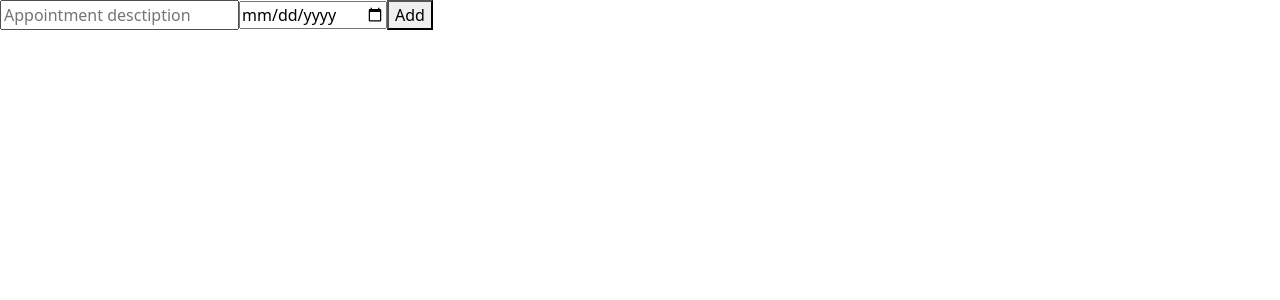
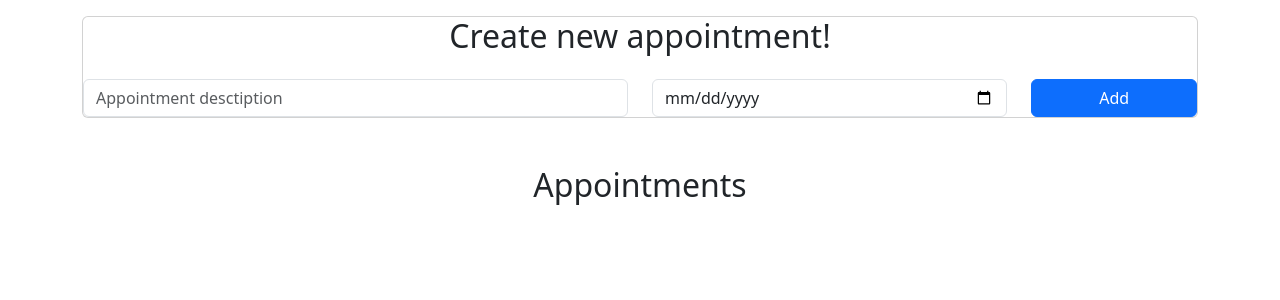
Before and after one commit to Baref0ot/appointment-app, an Angular app: page / in a window 1280 px wide. Shown: the top 300 px of the page. Built offline with nearby package versions, Linux system fonts and the light colour scheme.

Commit message:
Added Bootstrap styling to the application.

```diff
--- a/src/app/appointment-list/appointment-list.component.html
+++ b/src/app/appointment-list/appointment-list.component.html
@@ -6,16 +6,37 @@
     -- 3. use [(ngModel)] directive (feature available in FormsModule) in the input element to bind the input value to a component property.
  -->
 
-<div>
-    <input [(ngModel)]="newAppointmentTitle" placeholder="Appointment desctiption" />
-    <input [(ngModel)]="newAppointmentDate" type="date" placeholder="Appointment date" />
-    <button (click)="addAppointment()" >Add</button>
-</div>
+ <div class="container">
 
-<!-- use *ngFor="let value of values" to foreach loop -  we use one-way data binding using {{}} because we only want to read. We don't want to edit our appointments here.-->
-<ul>
-    <li *ngFor="let appointment of appointments; index as i">
-       {{appointment.title}} {{appointment.date | date:'dd.MM.yyy'}}
-       <button (click)="deleteAppointment(i)">delete</button>
-    </li>
-</ul>
+    <div class="card mt-3">
+
+        <div class="row">
+            <div class="col">
+                <h2 class="text-center">Create new appointment!</h2>
+            </div>
+        </div>
+
+        <div class="row mt-3">
+            <div class="col-md-6">
+                <input class="form-control" [(ngModel)]="newAppointmentTitle" placeholder="Appointment desctiption" />
+            </div>
+            <div class="col-md-4">
+                <input class="form-control" [(ngModel)]="newAppointmentDate" type="date" placeholder="Appointment date" />
+            </div>
+            <div class="col-md-2">
+                <button class="btn btn-primary w-100" (click)="addAppointment()" >Add</button>
+            </div>
+        </div>
+
+    </div>
+
+    <h2 class="text-center mt-5">Appointments</h2>
+    <!-- use *ngFor="let value of values" to foreach loop -  we use one-way data binding using {{}} because we only want to read. We don't want to edit our appointments here.-->
+    <ul class="list-group mt-3">
+        <li class="list-group-item d-flex justify-content-between align-items-center" *ngFor="let appointment of appointments; index as i">
+           {{appointment.title}} {{appointment.date | date:'dd.MM.yyy'}}
+           <button class="btn btn-danger" (click)="deleteAppointment(i)">delete</button>
+        </li>
+    </ul>
+
+ </div>
```
